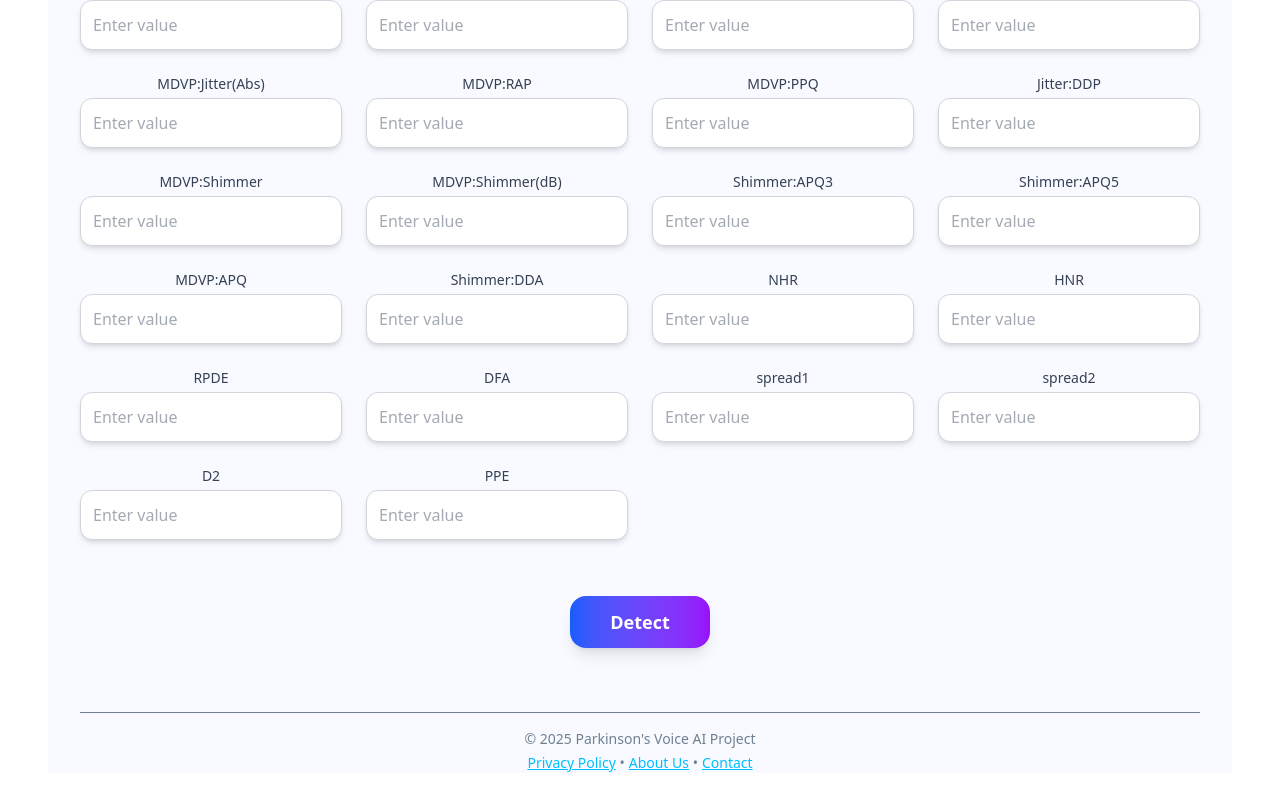
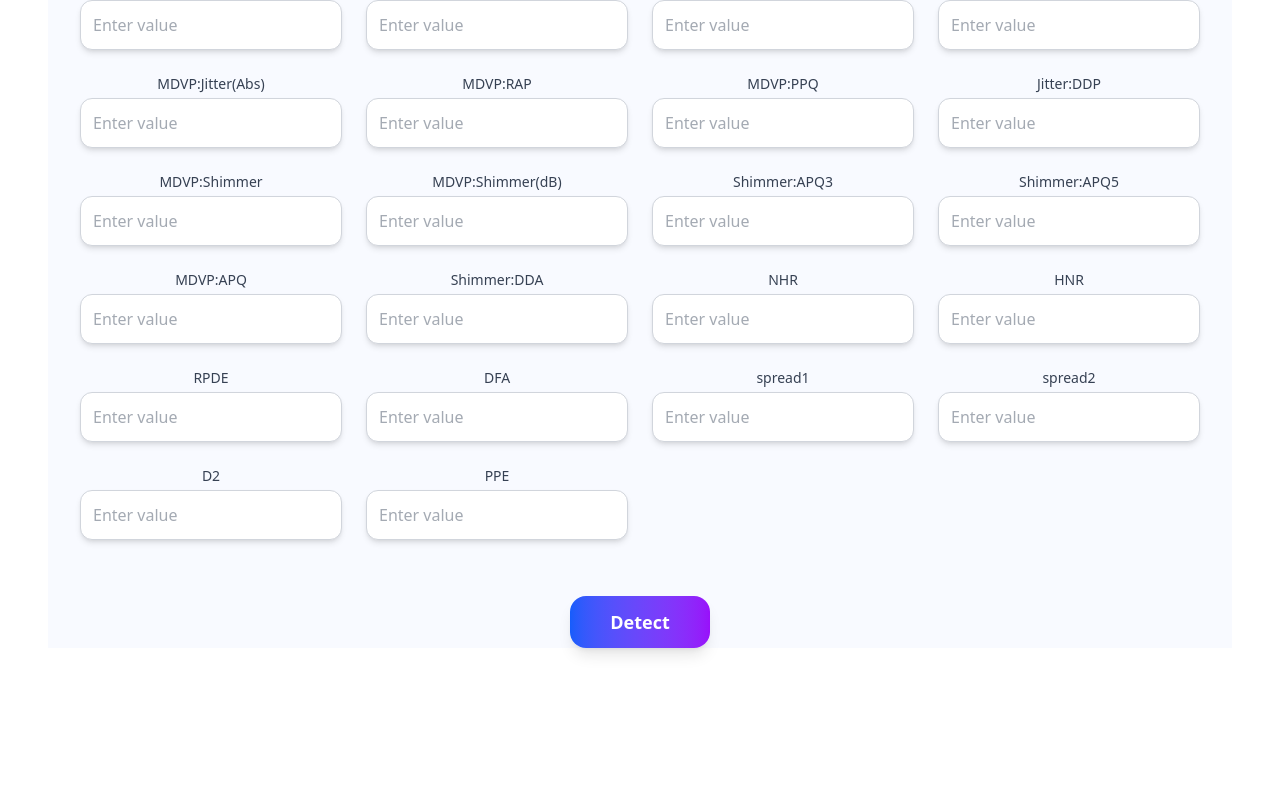
Before and after one commit to ch-ayesha/predictionparkinsons, a React (Vite) app: page /testvoice in a window 1280 px wide. Shown: the part 324-1134 px from the top of the page. After the commit the page ends 1020 px from the top, so only its background shows below. Built offline with nearby package versions, Linux system fonts and the light colour scheme.

Commit message:
Save before pulling

```diff
--- a/src/App.jsx
+++ b/src/App.jsx
@@ -13,6 +13,7 @@ import Navbar from "./components/Navbar.jsx";
 import TestDrawing from "./pages/TestDrawing.jsx";
 import TestVoice from "./pages/TestVoice.jsx";
 import FinalPrediction from "./pages/FinalPrediction.jsx";
+import VoiceResult from "./pages/VoiceResult.jsx";
 
 function App() {
   return (
@@ -25,6 +26,7 @@ function App() {
             {/* <Route path="/" element={<Dashboard />} /> */}
             <Route path="/testdrawing" element={<TestDrawing />} />
             <Route path="/testvoice" element={<TestVoice />} />
+            <Route path="/voice-result" element={<VoiceResult />} />
             <Route path="/final" element={<FinalPrediction />} />
           </Routes>
         </div>
--- a/src/pages/TestVoice.jsx
+++ b/src/pages/TestVoice.jsx
@@ -1,32 +1,19 @@
 import React, { useState } from "react";
 import { HiMicrophone } from "react-icons/hi";
-import { Link } from "react-router-dom";
+import { useNavigate } from "react-router-dom";
 
 function TestVoice() {
     const [formData, setFormData] = useState({
-        "MDVP:Fo(Hz)": "",
-        "MDVP:Fhi(Hz)": "",
-        "MDVP:Flo(Hz)": "",
-        "MDVP:Jitter(%)": "",
-        "MDVP:Jitter(Abs)": "",
-        "MDVP:RAP": "",
-        "MDVP:PPQ": "",
-        "Jitter:DDP": "",
-        "MDVP:Shimmer": "",
-        "MDVP:Shimmer(dB)": "",
-        "Shimmer:APQ3": "",
-        "Shimmer:APQ5": "",
-        "MDVP:APQ": "",
-        "Shimmer:DDA": "",
-        "NHR": "",
-        "HNR": "",
-        "RPDE": "",
-        "DFA": "",
-        "spread1": "",
-        "spread2": "",
-        "D2": "",
-        "PPE": "",
+        "MDVP:Fo(Hz)": "", "MDVP:Fhi(Hz)": "", "MDVP:Flo(Hz)": "",
+        "MDVP:Jitter(%)": "", "MDVP:Jitter(Abs)": "", "MDVP:RAP": "",
+        "MDVP:PPQ": "", "Jitter:DDP": "", "MDVP:Shimmer": "",
+        "MDVP:Shimmer(dB)": "", "Shimmer:APQ3": "", "Shimmer:APQ5": "",
+        "MDVP:APQ": "", "Shimmer:DDA": "", "NHR": "", "HNR": "",
+        "RPDE": "", "DFA": "", "spread1": "", "spread2": "",
+        "D2": "", "PPE": ""
     });
+
+    const navigate = useNavigate();
 
     const handleChange = (e) => {
         const { name, value } = e.target;
@@ -38,26 +25,23 @@ function TestVoice() {
 
     const handleSubmit = async (e) => {
         e.preventDefault();
-
-        // Convert all formData values to numbers and create the feature array
         const featureArray = Object.values(formData).map(parseFloat);
 
+
+
+
+
+
+
         try {
-
-          const response = await fetch("https://vercel.com/ayesha-aslams-projects/predictionparkinsons-bb66/BLB5xtqxqCwAVXTfFwRicJC4VBG3", {
+            const response = await fetch("http://localhost:5000/predict", {
                 method: "POST",
-            headers: {
-              "Content-Type": "application/json",
-            },
-            body: JSON.stringify({ features: featureArray }), // 👈 wrap in `features` key
+                headers: { "Content-Type": "application/json" },
+                body: JSON.stringify({ features: featureArray }),
             });
 
             const data = await response.json();
-          console.log("Prediction:", data);
-
-          alert(data.prediction === 1
-            ? "The Person HAS Parkinson’s Disease"
-            : "The Person does NOT have Parkinson’s Disease");
+            navigate("/voice-result", { state: data });
 
         } catch (error) {
             console.error("Error during prediction:", error);
@@ -65,24 +49,19 @@ function TestVoice() {
         }
     };
 
-
-
     return (
         <div className="min-h-screen bg-[#F8FAFF] pt-32 px-4 md:px-8 font-sans text-[#4A5568]">
-            {/* Heading */}
             <div className="text-center mb-10">
                 <h1 className="text-3xl md:text-4xl font-extrabold text-[#0A192F] flex items-center justify-center gap-3">
                     <HiMicrophone className="text-purple-700 text-4xl" />
                     Voice Feature-Based Parkinson’s Detection
                 </h1>
-
                 <p className="text-lg italic text-gray-700 mt-4">
                     Kindly input the extracted audio features below and press{" "}
                     <span className="text-blue-500 font-semibold">Detect</span> to analyze.
                 </p>
             </div>
 
-            {/* Form */}
             <form
                 onSubmit={handleSubmit}
                 className="grid grid-cols-1 sm:grid-cols-2 lg:grid-cols-4 gap-6 max-w-7xl mx-auto"
@@ -103,7 +82,6 @@ function TestVoice() {
                     </div>
                 ))}
 
-                {/* Button */}
                 <div className="col-span-full flex justify-center mt-8">
                     <button
                         type="submit"
@@ -113,16 +91,6 @@ function TestVoice() {
                     </button>
                 </div>
             </form>
-
-            {/* Footer */}
-            <footer className="text-sm text-center text-[#708090] mt-16 border-t pt-4">
-                <p>© 2025 Parkinson's Voice AI Project</p>
-                <p className="mt-1">
-                    <Link to="/privacy" className="text-[#00BFFF] underline">Privacy Policy</Link> •
-                    <Link to="/about" className="text-[#00BFFF] underline ml-1">About Us</Link> •
-                    <Link to="/contact" className="text-[#00BFFF] underline ml-1">Contact</Link>
-                </p>
-            </footer>
         </div>
     );
 }
```
Lines whose indentation alone changed are shown as unchanged.
